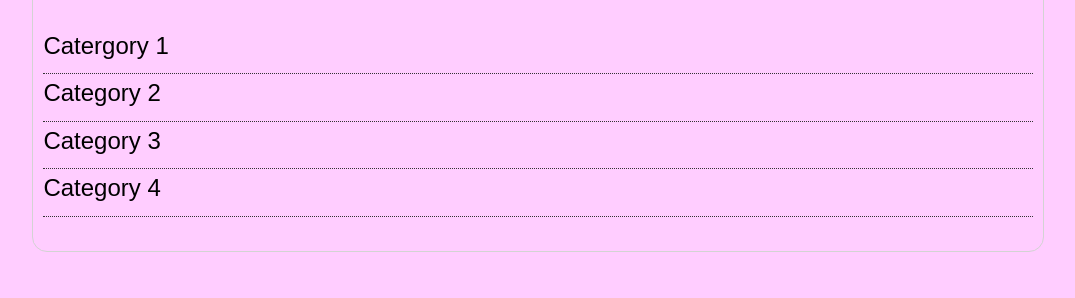
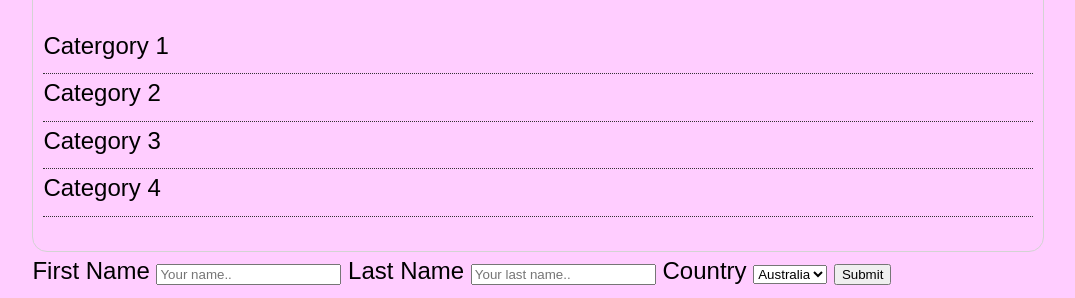
Before and after one commit to MonikkaKindaCodes/HTML-CSS-Practice, a plain HTML site: page index.html in a window 1280 px wide. Shown: the part 685-983 px from the top of the page, without its empty margins (102-1177 px from the left). Before the commit the page ends 945 px from the top, so only its background shows below. Drawn offline with Linux system fonts and the light colour scheme.

Commit message:
Add files via upload

```diff
--- a/index.html
+++ b/index.html
@@ -37,6 +37,24 @@
                 <li><a href="#"></a>Category 4</li>
             </ul>
         </div>
+        <div>
+            <form action="/action_page.php">
+                <label for="fname">First Name</label>
+                <input type="text" id="fname" name="firstname" placeholder="Your name..">
+
+                <label for="lname">Last Name</label>
+                <input type="text" id="lname" name="lastname" placeholder="Your last name..">
+
+                <label for="country">Country</label>
+                <select id="country" name="country">
+                    <option value="australia">Australia</option>
+                    <option value="canada">Canada</option>
+                    <option value="usa">USA</option>
+                </select>
+
+                <input type="submit" value="Submit">
+            </form>
+        </div>
     </div>
 </body>
 
--- a/style.css
+++ b/style.css
@@ -66,5 +66,5 @@ a:hover {
 .categories li {
     padding-bottom: 8px;
     border-bottom: 1px dotted #333;
-    list-style-image: ;
+
 }
```
